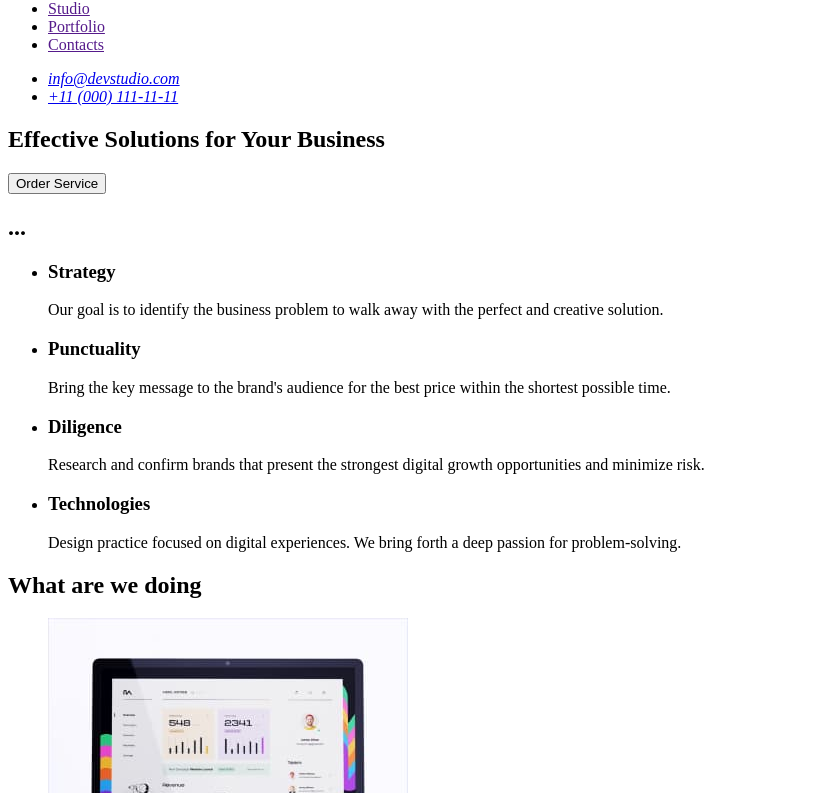
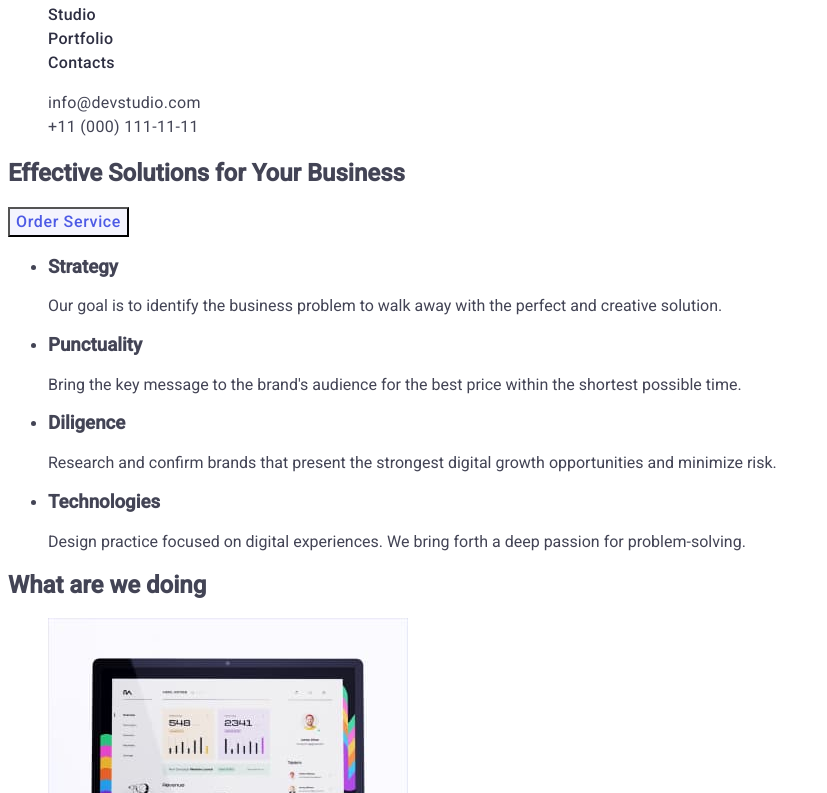
Before and after one commit to AlonaPavlenk/goit-markup-hw-02, a plain HTML site: page index.html in a window 1280 px wide. Shown: the part 42-835 px from the top of the page, without its empty margins (0-827 px from the left). Drawn offline with Linux system fonts and the light colour scheme.

Commit message:
button-index

```diff
--- a/index.html
+++ b/index.html
@@ -4,24 +4,29 @@
     <meta charset="UTF-8" />
     <meta http-equiv="X-UA-Compatible" content="IE=edge" />
     <meta name="viewport" content="width=h, initial-scale=1.0" />
+    <link rel="preconnect" href="https://fonts.googleapis.com" />
+    <link rel="preconnect" href="https://fonts.gstatic.com" crossorigin />
+    <link href="https://fonts.googleapis.com/css2?family=Raleway:wght@800&family=Roboto:wght@400;500&display=swap"
+      rel="stylesheet"/>
     <title>Main Page</title>
+    <link rel="stylesheet" href="css/style.css" />
   </head>
   <body>
     <!-- navigation -->
-    <header>
-      <nav class="page_header">
-        <a href="./index.html" class="Logo">WebStudio</a>
-        <ul>
-          <li><a href="">Studio</a></li>
-          <li><a href="">Portfolio</a></li>
-          <li><a href="">Contacts</a></li>
+    <header class="header">
+      <nav class="header-navigation">
+        <a href="./index.html" class="header-logo link">Web<span class="logo-page">Studio</span></a>
+        <ul class="heder-list list">
+          <li><a href="./index.html" class="header-link link">Studio</a></li>
+          <li><a href="./portfolio.html" class="header-link link">Portfolio</a></li>
+          <li><a href="" class="header-link link">Contacts</a></li>
         </ul>
       </nav>
       <!-- Contacts -->
-      <address>
-        <ul class="auth_nav">
-          <li><a href="mailto:info@devstudio.com">info@devstudio.com</a></li>
-          <li><a href="tel:+110001111111">+11 (000) 111-11-11</a></li>
+      <address class="header-adress list">
+        <ul class="header-adress-list list">
+          <li><a href="mailto:info@devstudio.com" class="header-adress-link link">info@devstudio.com</a></li>
+          <li><a href="tel:+110001111111" class="header-adress-link link">+11 (000) 111-11-11</a></li>
         </ul>
       </address>
     </header>
@@ -29,11 +34,11 @@
       <!-- section 1 -->
       <section>
         <h1>Effective Solutions for Your Business</h1>
-        <button type="button">Order Service</button>
+       <button type="button" class="interface-button">Order Service</button>
       </section>
       <!-- section 2-->
       <section>
-          <h2>...</h2>
+          <h2 hidden>...</h2>
           <ul>
             <li>
               <h3>Strategy</h3>
```
